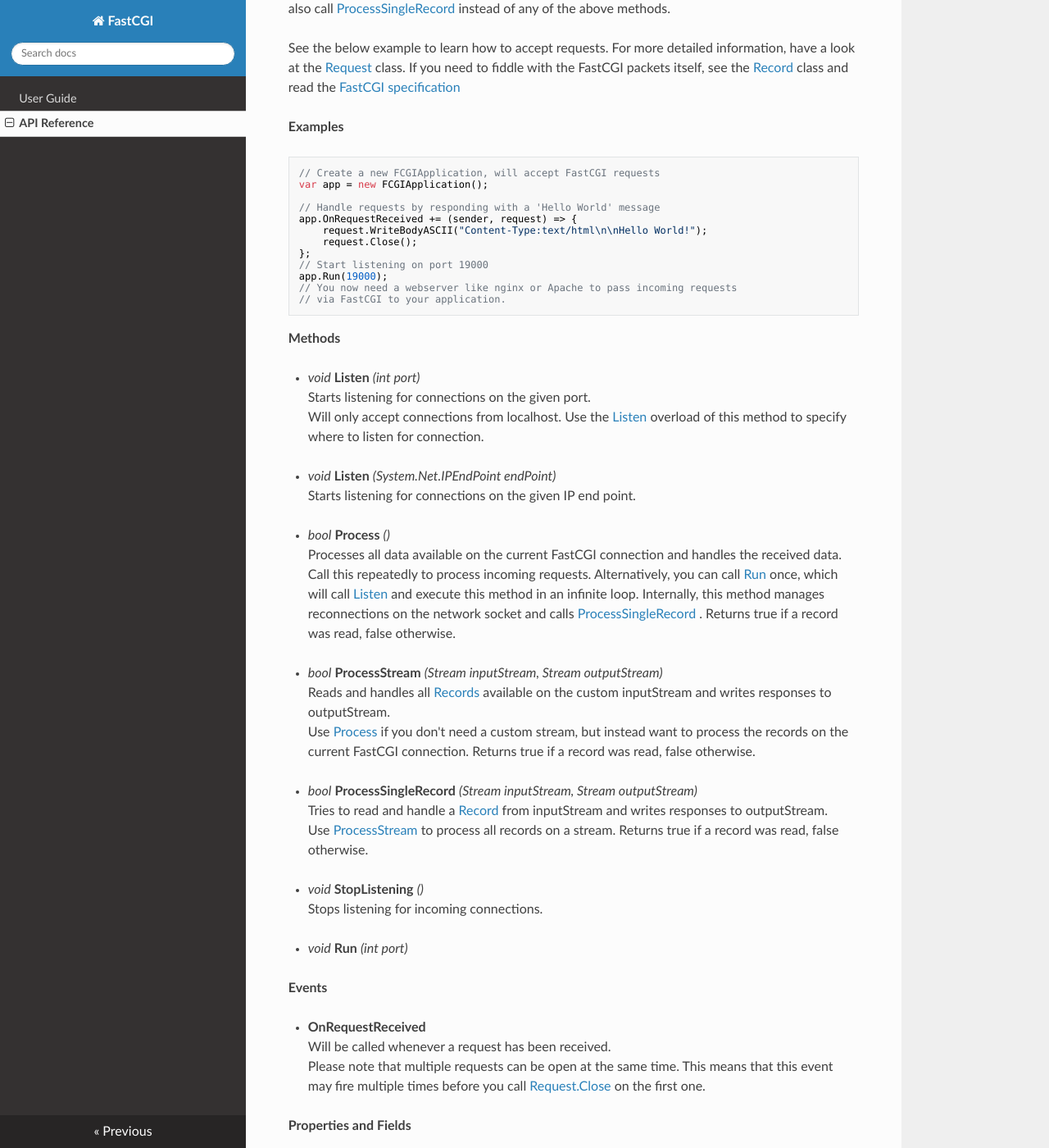
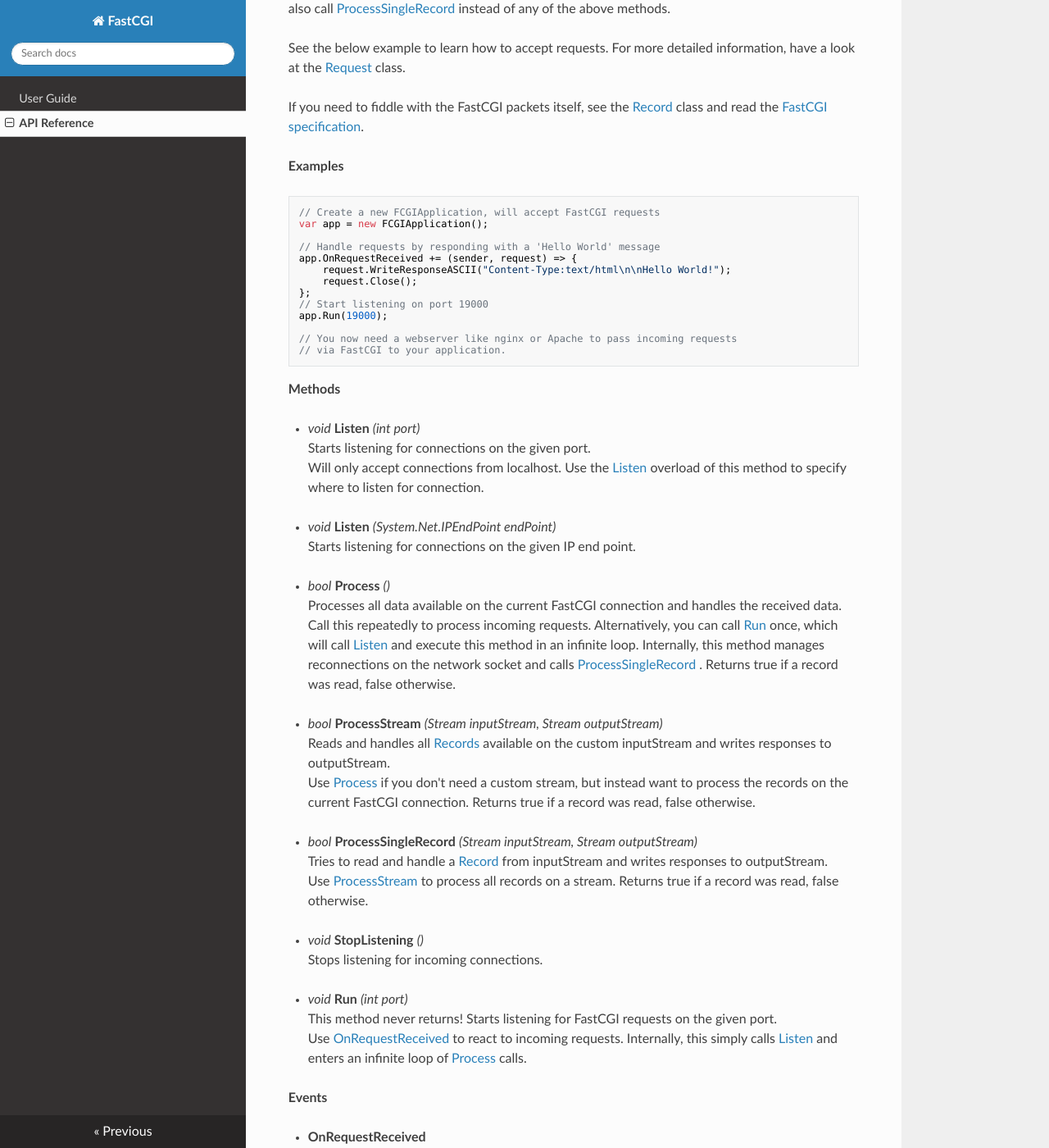
Before and after one commit to LukasBoersma/FastCGI, an MkDocs documentation site: the page built from Doc/api_reference.md, in a window 1280 px wide and 1400 px high, scrolled down 492 px. Shown: the whole window at 82% size. Built offline with MkDocs 1.6.1, drawn with Linux system fonts in a browser that asks for light colours; nearby versions of some CDN libraries; old or Windows-style settings are respelled for this version of MkDocs; some of the changed text lies outside the part shown.

Commit message:
Added missing documentation comments

````diff
--- a/Doc/api_reference.md
+++ b/Doc/api_reference.md
@@ -19,7 +19,9 @@
 
 See the below example to learn how to accept requests.
 For more detailed information, have a look at the [Request](#FastCGI.Request) class.
-If you need to fiddle with the FastCGI packets itself, see the [Record](#FastCGI.Record) class and read the [FastCGI specification](http://www.fastcgi.com/devkit/doc/fcgi-spec.html)
+
+If you need to fiddle with the FastCGI packets itself, see the [Record](#FastCGI.Record) class and read the
+[FastCGI specification](http://www.fastcgi.com/devkit/doc/fcgi-spec.html).
 
 **Examples**
 
@@ -30,11 +32,12 @@
 
 // Handle requests by responding with a 'Hello World' message
 app.OnRequestReceived += (sender, request) => {
-    request.WriteBodyASCII("Content-Type:text/html\n\nHello World!");
+    request.WriteResponseASCII("Content-Type:text/html\n\nHello World!");
     request.Close();
 };
 // Start listening on port 19000
 app.Run(19000);
+
 // You now need a webserver like nginx or Apache to pass incoming requests
 // via FastCGI to your application.
 ```
@@ -84,6 +87,9 @@
 <a id="FastCGI.FCGIApplication.Run(System.Int32)"></a>
 
 * *void* **Run** *(int port)*
+  This method never returns! Starts listening for FastCGI requests on the given port.
+  Use [OnRequestReceived](#FastCGI.FCGIApplication.OnRequestReceived) to react to incoming requests.
+Internally, this simply calls [Listen](#FastCGI.FCGIApplication.Listen(System.Int32)) and enters an infinite loop of [Process](#FastCGI.FCGIApplication.Process) calls.
 
 
 **Events**
@@ -274,10 +280,12 @@
 <a id="FastCGI.Request.GetParameterASCII(System.String)"></a>
 
 * *string* **GetParameterASCII** *(string name)*
+  Returns the parameter with the given name as an ASCII encoded string.
 
 <a id="FastCGI.Request.GetParameterUTF8(System.String)"></a>
 
 * *string* **GetParameterUTF8** *(string name)*
+  Returns the parameter with the given name as an UTF-8 encoded string.
 
 <a id="FastCGI.Request.WriteResponse(System.Byte[])"></a>
 
````
